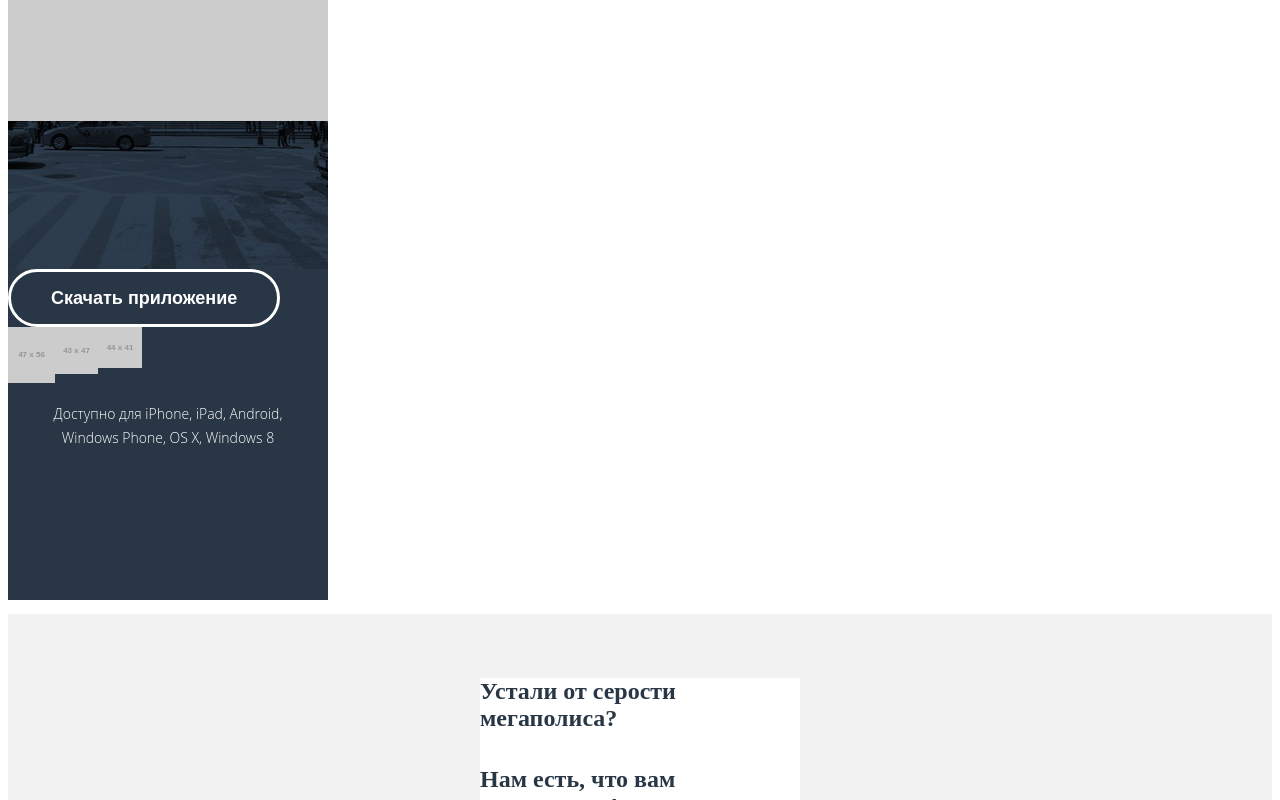
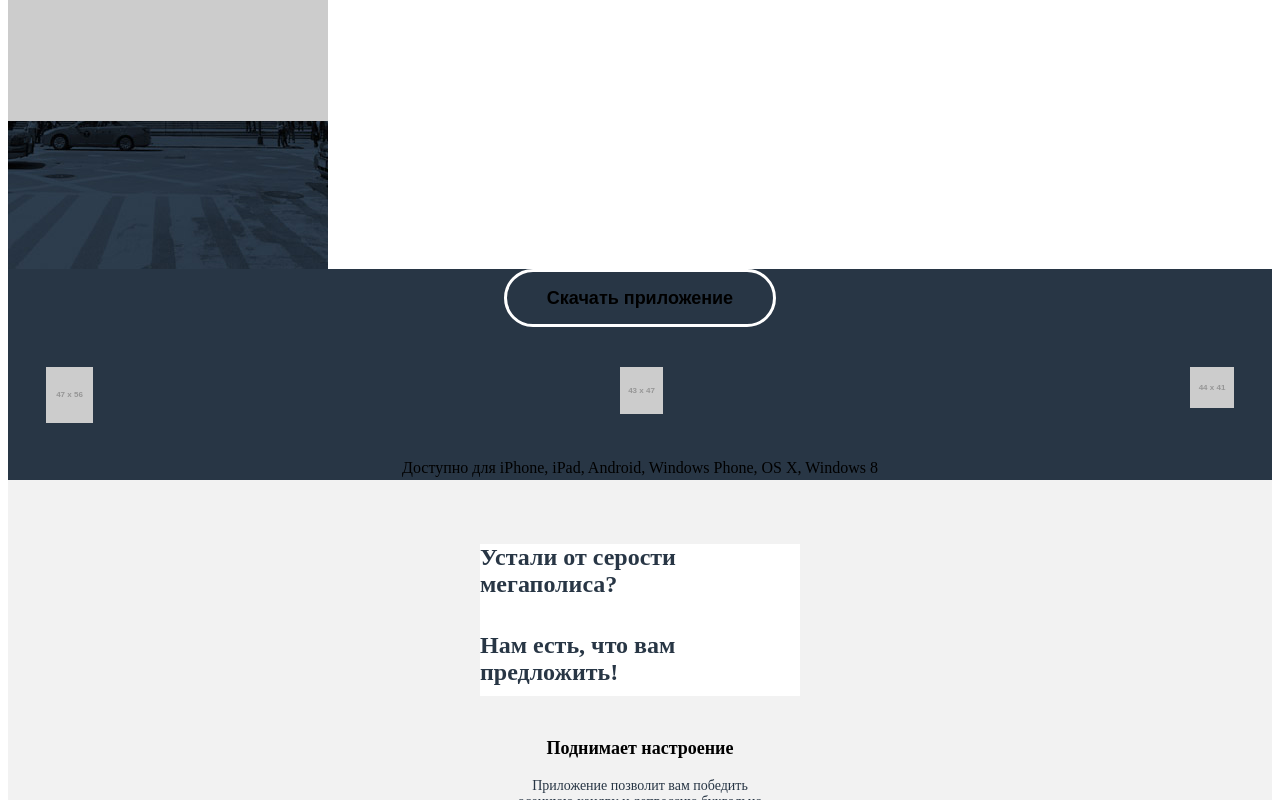
Before and after one commit to juliabeznosikova/655179-pink-17, a website: page source/index.html in a window 1280 px wide. Shown: the part 576-1376 px from the top of the page. Drawn offline with nearby package versions, Linux system fonts and the light colour scheme; files that its build step writes are made by us from their sources; placeholder pictures from the web are drawn by us.

Commit message:
Стилизация блока приложений

```diff
--- a/source/less/app-downloads.less
+++ b/source/less/app-downloads.less
@@ -1,36 +1,41 @@
 .app-download {
-  width: 320px;
-  font-family: 'Open sans', Arial, sans-serif;
-  color: #ffffff;
   background-color: #283645;
 }
 
+.app-download__wrapper {
+  width: 320px;
+  margin: 0 auto;
+  padding: 0 20px;
+  padding-top: 28px;
+  padding-bottom: 35px;
+}
+
 .app-download__btn {
+  display: block;
   padding: 17px 40px;
   margin: 0 auto;
+  margin-bottom: 40px;
   font-size: 18px;
   line-height: 18px;
   font-weight: 600;
-  text-align: center;
-  color: #ffffff;
   border: solid 3px #ffffff;
   border-radius: 30px;
   background-color: #283645;
-
-}
-
-.app-downloads__description {
-  font-size: 14px;
-  line-height: 24px;
-  font-weight: 300;
-  text-align: center;
-  padding: 0 40px;
-  padding-bottom: 150px;
 }
 
 .app-download__os {
   display: flex;
+  justify-content: space-between;
   list-style: none;
   margin: 0;
-  padding: 0;
+  margin-bottom: 29px;
+  padding: 0 38px;
 }
+
+.app-downloads__description {
+  line-height: 24px;
+  font-weight: 100;
+  text-align: center;
+  margin: 0;
+  padding: 0 20px;
+}
```
